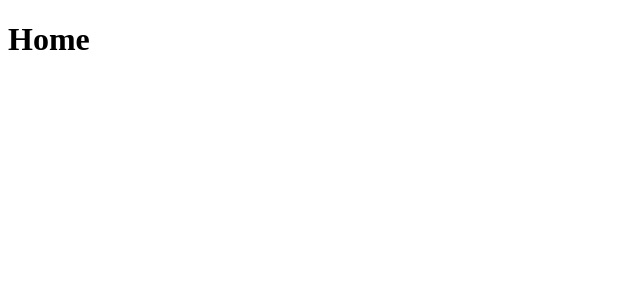
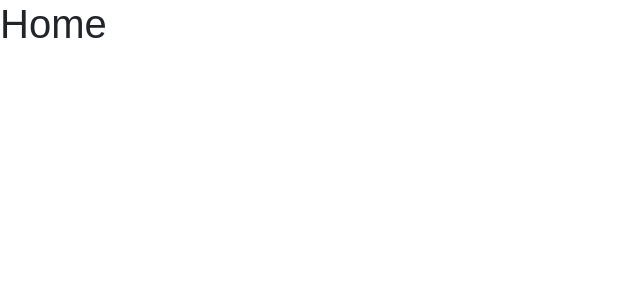
Before and after one commit to ali123321123/vue-trivia-game, a Vue app: page / in a window 1280 px wide. Shown: the top 300 px of the page, without its empty margins (0-640 px from the left). Built offline with nearby package versions, Linux system fonts and the light colour scheme.

Commit message:
chore: set up bootstrap-vue

```diff
--- a/package.json
+++ b/package.json
@@ -9,6 +9,8 @@
     "start": "vue-cli-service serve"
   },
   "dependencies": {
+    "bootstrap": "^4.6.0",
+    "bootstrap-vue": "^2.21.2",
     "core-js": "^3.6.5",
     "vue": "^2.6.11",
     "vue-router": "^3.4.9"
--- a/src/App.vue
+++ b/src/App.vue
@@ -1,5 +1,14 @@
 <template>
-  <div id="app">
-    <router-view />
-  </div>
+  <!DOCTYPE html>
+  <html lang="en">
+    <head>
+      <meta
+        name="viewport"
+        content="width=device-width, initial-scale=1, shrink-to-fit=no"
+      />
+    </head>
+    <div id="app">
+      <router-view />
+    </div>
+  </html>
 </template>
--- a/src/main.js
+++ b/src/main.js
@@ -2,7 +2,13 @@ import Vue from "vue";
 import App from "./App.vue";
 import VueRouter from "vue-router";
 import router from "./router";
+import { BootstrapVue } from "bootstrap-vue";
 
+// Import Bootstrap (order is important)
+import "bootstrap/dist/css/bootstrap.css";
+import "bootstrap-vue/dist/bootstrap-vue.css";
+
+Vue.use(BootstrapVue);
 Vue.use(VueRouter);
 
 new Vue({
```
Also changed, not shown: 1 other file (tests, documents, lock files or other folders).
